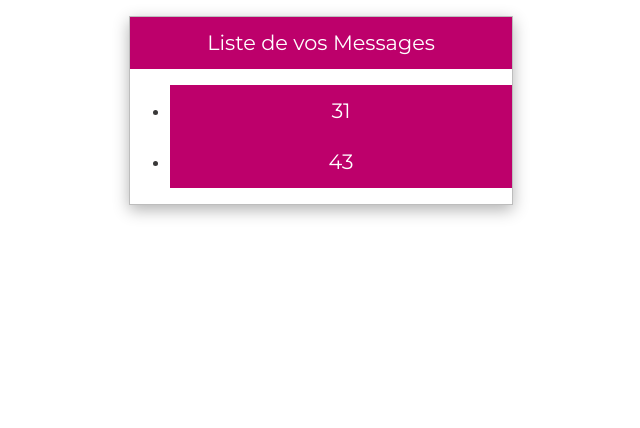
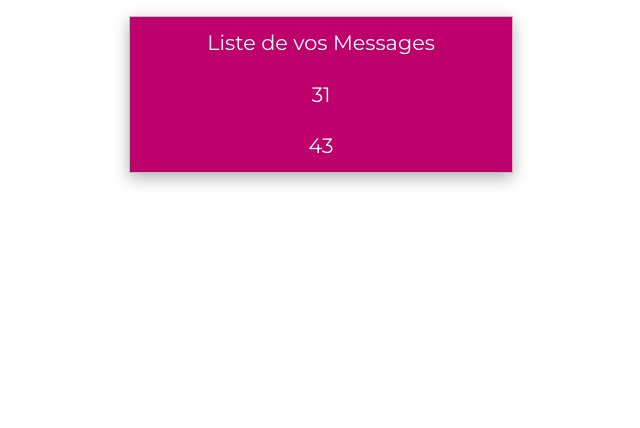
Before and after one commit to Gazowski/projet_picturing, a CodeIgniter app: page /projet_picturing/index.php/message/display_messages_user in a window 1280 px wide. Shown: the part 138-566 px from the top of the page, without its empty margins (319-959 px from the left). Run offline with CodeIgniter, Linux system fonts and the light colour scheme; the visitor is signed in with stand-in values (Sample User, id 1); data comes from the database, SQL or seed files in the repository.

Commit message:
changement dans les balise message.php

```diff
--- a/app_photo/views/pages/messages.php
+++ b/app_photo/views/pages/messages.php
@@ -10,15 +10,15 @@
     <div class="titre_form">
             <h1><?= $page_title ?></h1>
     </div>
-    <ul class="">
+    <article class="msg">
         <?php foreach($threads as $row) {?>
-            <li class="" data-thread="<?= $row['thread_id'] ?>">
+            <div class="" data-thread="<?= $row['thread_id'] ?>">
                 <div class="titre_form">
                     <h1><?= $row['subject'] ?></h1>
                 </div>
-                <div data-conversation></div>
-            </li>
+                <div class="convers" data-conversation></div>
+            </div>
         <?php } ?>
-    </ul>
+    </article>
 </section>
 <?php } ?>
```
